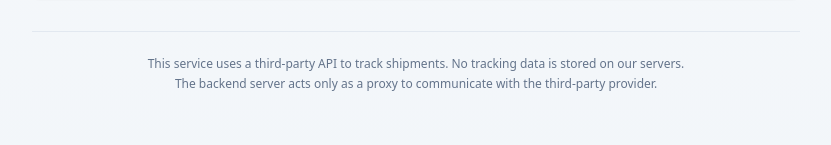
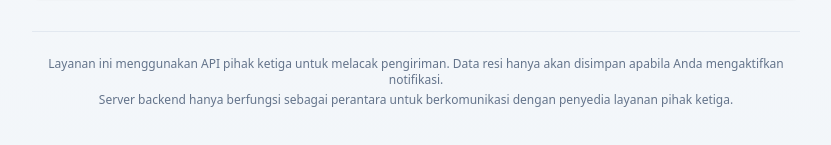
Before and after one commit to shafarizkyf/cek-resi, a Next.js app in the folder client/: page / in a window 1280 px wide. Shown: the part 497-642 px from the top of the page, without its empty margins (224-1055 px from the left). Built offline with nearby package versions, Linux system fonts and the light colour scheme; no server answers.

Commit message:
update footer

```diff
--- a/client/app/page.tsx
+++ b/client/app/page.tsx
@@ -286,12 +286,12 @@ export default function Home() {
 
         <footer className="mt-12 pt-6 border-t border-slate-200 text-center text-xs text-slate-500">
           <p>
-            This service uses a third-party API to track shipments. No tracking
-            data is stored on our servers.
+            Layanan ini menggunakan API pihak ketiga untuk melacak pengiriman.
+            Data resi hanya akan disimpan apabila Anda mengaktifkan notifikasi.
           </p>
           <p className="mt-1">
-            The backend server acts only as a proxy to communicate with the
-            third-party provider.
+            Server backend hanya berfungsi sebagai perantara untuk berkomunikasi
+            dengan penyedia layanan pihak ketiga.
           </p>
         </footer>
       </div>
```
